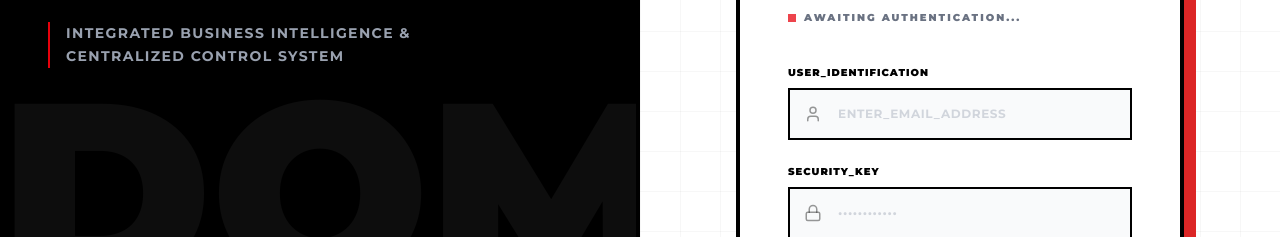
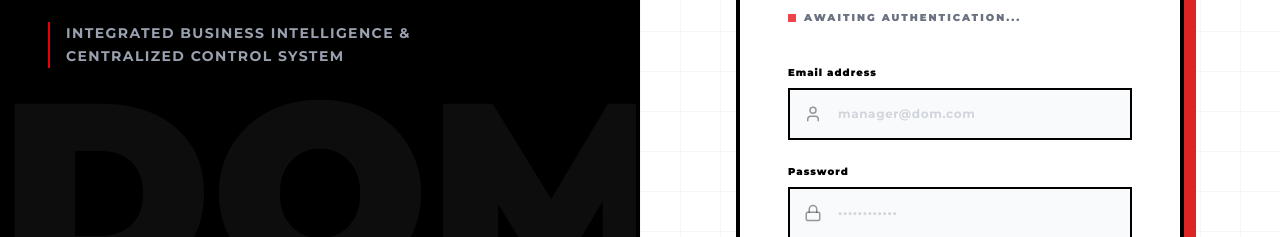
Before and after one commit to yudsetiawann/bi-dom-frontend, a Next.js app: page /login in a window 1280 px wide. Shown: the part 209-446 px from the top of the page. Built offline with nearby package versions, Linux system fonts and the light colour scheme; no server answers.

Commit message:
Polish login form casing

```diff
--- a/app/login/page.tsx
+++ b/app/login/page.tsx
@@ -3,11 +3,31 @@
 import { useState, useEffect } from 'react'; // <-- Tambahkan useEffect di sini
 import { useRouter } from 'next/navigation';
 import { useMutation } from '@tanstack/react-query';
+import { AxiosError } from 'axios';
 import api from '@/lib/axios';
 import Cookies from 'js-cookie';
 import { setAuthCookies } from '@/lib/authCookies';
 import { toast } from 'sonner';
 import { Terminal, User, Lock, ArrowRight, ShieldCheck } from 'lucide-react';
+
+type LoginCredentials = {
+  email: string;
+  password: string;
+};
+
+type LoginResponse = {
+  data: {
+    token: string;
+    user: {
+      role: string;
+      name: string;
+    };
+  };
+};
+
+type ApiErrorResponse = {
+  message?: string;
+};
 
 export default function LoginPage() {
   const router = useRouter();
@@ -25,8 +45,12 @@ export default function LoginPage() {
     localStorage.clear();
   }, []);
 
-  const loginMutation = useMutation({
-    mutationFn: async (credentials: any) => {
+  const loginMutation = useMutation<
+    LoginResponse,
+    AxiosError<ApiErrorResponse>,
+    LoginCredentials
+  >({
+    mutationFn: async (credentials) => {
       const response = await api.post('/login', credentials);
       return response.data;
     },
@@ -44,7 +68,7 @@ export default function LoginPage() {
         router.push('/invoices'); // Kasir langsung lempar ke Invoices
       }
     },
-    onError: (error: any) => {
+    onError: (error) => {
       toast.error('ACCESS_DENIED', {
         description:
           error.response?.data?.message || 'Email atau Password tidak valid.',
@@ -120,8 +144,8 @@ export default function LoginPage() {
           <form onSubmit={handleLogin} className="space-y-6">
             {/* Input Email */}
             <div className="space-y-2">
-              <label className="block text-[10px] font-black tracking-widest uppercase text-black">
-                User_Identification
+              <label className="block text-[10px] font-black tracking-widest text-black">
+                Email address
               </label>
               <div className="relative group">
                 <div className="absolute inset-y-0 left-0 flex items-center pl-4 pointer-events-none text-black/40 group-focus-within:text-red-600 transition-colors">
@@ -130,8 +154,8 @@ export default function LoginPage() {
                 <input
                   type="email"
                   required
-                  placeholder="ENTER_EMAIL_ADDRESS"
-                  className="w-full border-2 border-black p-4 pl-12 font-bold text-xs bg-gray-50 focus:outline-none focus:bg-white focus:border-red-600 transition-all uppercase tracking-wider placeholder:text-gray-300"
+                  placeholder="manager@dom.com"
+                  className="w-full border-2 border-black p-4 pl-12 font-bold text-xs bg-gray-50 focus:outline-none focus:bg-white focus:border-red-600 transition-all tracking-wider placeholder:text-gray-300 normal-case"
                   value={email}
                   onChange={(e) => setEmail(e.target.value)}
                 />
@@ -140,8 +164,8 @@ export default function LoginPage() {
 
             {/* Input Password */}
             <div className="space-y-2">
-              <label className="block text-[10px] font-black tracking-widest uppercase text-black">
-                Security_Key
+              <label className="block text-[10px] font-black tracking-widest text-black">
+                Password
               </label>
               <div className="relative group">
                 <div className="absolute inset-y-0 left-0 flex items-center pl-4 pointer-events-none text-black/40 group-focus-within:text-red-600 transition-colors">
```
